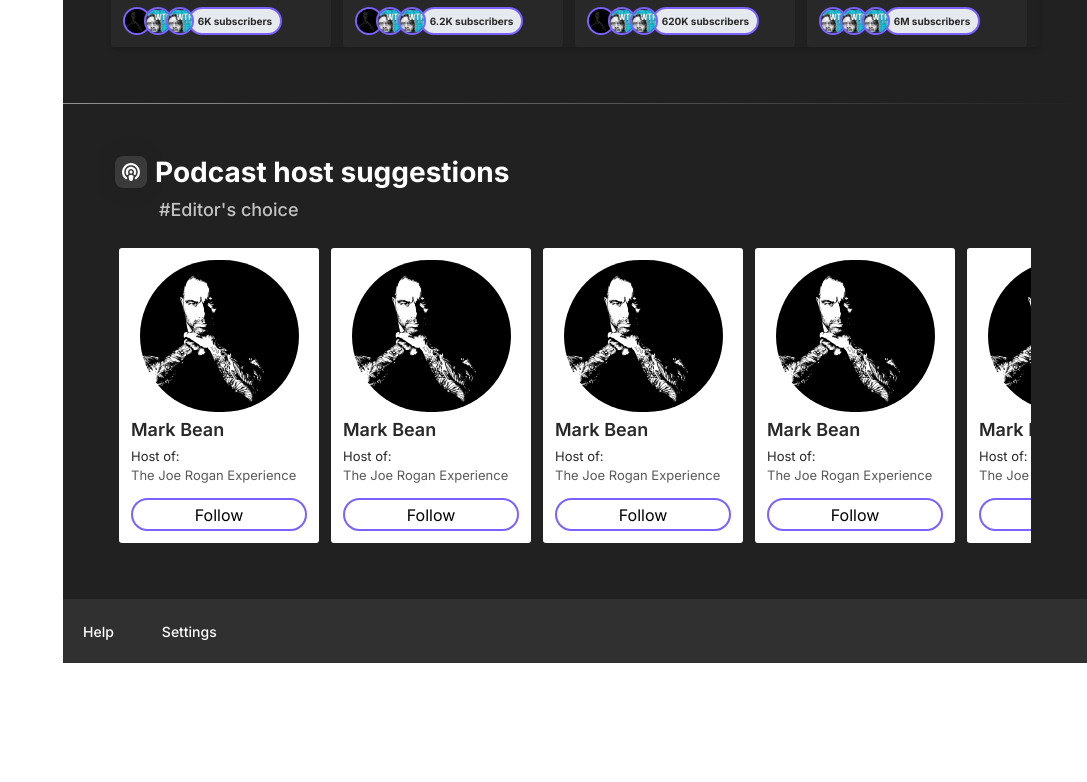
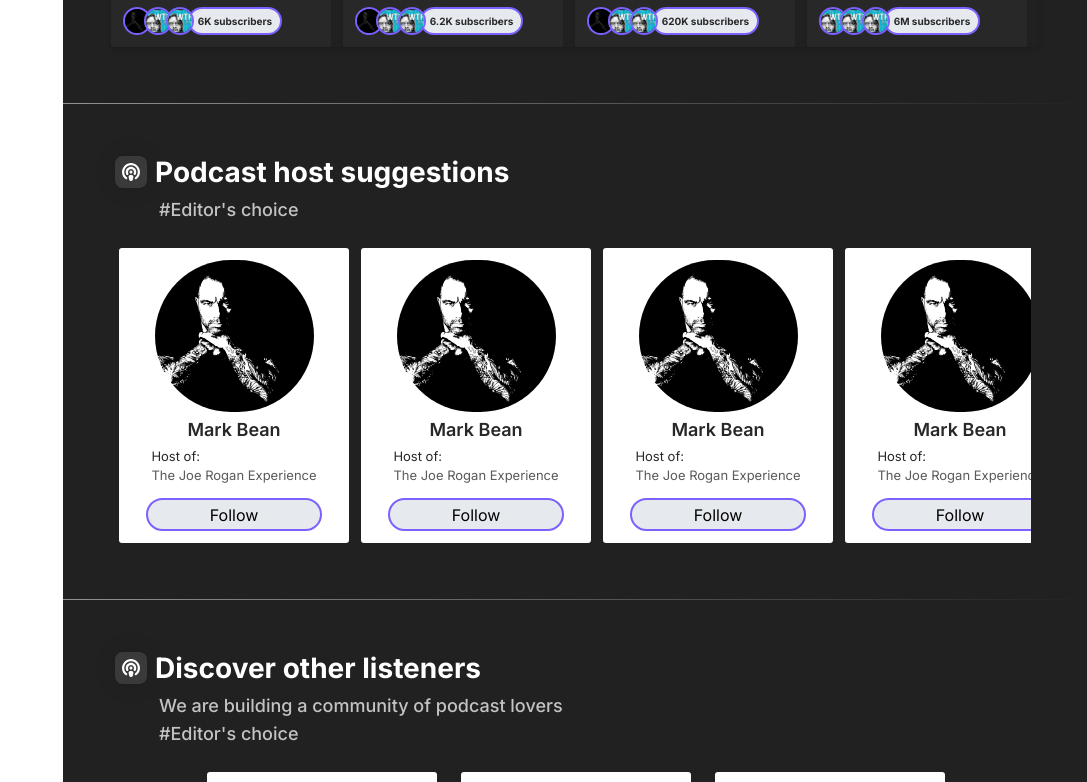
Before and after one commit to lennyAiko/wokpa, a Next.js app: page / in a window 1280 px wide. Shown: the part 1835-2617 px from the top of the page, without its empty margins (193-1280 px from the left). Before the commit the page ends 2498 px from the top, so only its background shows below. Built offline with nearby package versions, Linux system fonts and the light colour scheme.

Commit message:
feat: implement discover listeners

```diff
--- a/src/app/page.tsx
+++ b/src/app/page.tsx
@@ -1,5 +1,5 @@
 import TopCard from "@/components/dashboard/TopCard"
-import { TopCategoriesData, TopPodcastsData, LatestEpisodesData, MadeForYouData, PopularCardData, HostSuggestionData } from "@/utils/data"
+import { TopCategoriesData, TopPodcastsData, LatestEpisodesData, MadeForYouData, PopularCardData, HostSuggestionData, OtherListenersData } from "@/utils/data"
 import TopCategories from "@/components/dashboard/TopCategories"
 import LatestEpisodes from "@/components/dashboard/LatestEpisodes"
 import LatestEpisodesList from "@/components/dashboard/LatestEpisodesList"
@@ -199,11 +199,14 @@ export default function Home() {
         <div className="flex gap-3 items-center m-6 overflow-x-scroll">
           {
             HostSuggestionData.map(data => (
-              <div className="flex flex-col rounded-[3px] p-3 bg-white w-[230px] h-[295px]">
-                <img src={data.img} alt="" className="rounded-full w-[159px] h-[159px] object-cover mx-auto" />
-                <span className="font-semibold text-lg my-1 text-[#282828] truncate">{data.title}</span>
-                <span className="font-normal text-[13px] text-[#282828]">Host of: <br/> <span className="text-[#5A5A5A] truncate">{data.podcastName}</span></span>
-                <span className="mx-auto border-2 border-[#7B61FF] rounded-[60px] h-[35px] w-[176px] items-center flex justify-center mt-3">Follow</span>
+              <div className="flex flex-col rounded-[3px] shrink-0 p-3 bg-white w-[230px] h-[295px] items-center">
+                <img src={data.img} alt="" className="rounded-full w-[159px] h-[159px] object-cover" />
+
+                <span className="font-semibold text-lg my-1 text-[#282828] truncate mx-3">{data.title}</span>
+
+                <span className="font-normal text-[13px] text-[#282828] mx-3">Host of: <br/> <span className="text-[#5A5A5A] truncate">{data.podcastName}</span></span>
+
+                <span className="mx-auto border-2 border-[#7B61FF] rounded-[60px] h-[35px] w-[176px] items-center flex justify-center mt-3 bg-[#E6EAEE]">Follow</span>
               </div>
             ))
           }
@@ -211,6 +214,41 @@ export default function Home() {
 
       </div>
 
+      <div className='h-[1px] bg-gradient-to-r from-[#D9D9D99C] to-[#D9D9D900] my-3 w-full mt-8'></div>
+
+      <div className="m-8 flex flex-col">
+
+        <div className="flex flex-col items-start">
+          <div className="flex items-center -mb-3">
+            <img src="/dashboard-main/topcategories.svg" alt="latest episodes" className="-mr-3" />
+            <span className="text-white font-bold text-[28px]">Discover other listeners</span>
+          </div>
+          <span className="text-[#C3C3C3] font-medium text-lg ml-16">We are building a community of podcast lovers</span>
+          <span className="text-[#C3C3C3] font-medium text-lg ml-16">#Editor's choice</span>
+        </div>
+
+         <div className="flex gap-6 items-center my-6 mx-28 w-[90%] flex-wrap">
+          {
+            OtherListenersData.map(data => (
+              <div className="flex flex-col rounded-[3px] shrink-0 p-3 bg-white w-[230px] h-[295px] items-center">
+                <img src={data.img} alt="" className="rounded-full w-[159px] h-[159px] object-cover mx-auto" />
+
+                <span className="font-semibold text-lg my-1 text-[#282828] truncate mx-3">{data.title}</span>
+
+                <span className="font-normal text-[11px] text-[#282828] mx-3">Suggested for you</span>
+
+                <span className="font-normal text-[13px] text-[#282828] mx-3">Member since {data.date}</span>
+
+                <span className="mx-auto border-2 border-[#7B61FF] rounded-[60px] h-[35px] w-[176px] items-center flex justify-center mt-3 bg-[#E6EAEE]">Follow</span>
+              </div>
+            ))
+          }
+        </div>
+
+        <span className="my-6 mx-auto text-white font-medium text-[15px] bg-[#2C2C2C] h-[46px] items-center flex justify-center w-[85%]">Load more</span>
+
+      </div>
+
     </main>
 
   )
--- a/src/components/dashboard/LatestEpisodes.tsx
+++ b/src/components/dashboard/LatestEpisodes.tsx
@@ -13,7 +13,7 @@ interface LatestEpisodesType {
 
 const LatestEpisodes: React.FC<LatestEpisodesType> = ({number, title, author, date, duration, likes, img, ...props}) => {
     return (
-        <div className="flex mb-4 gap-4 overflow-y-scroll">
+        <div className="flex mb-4 gap-4 overflow-y-scroll shrink-0">
 
             <span className="font-medium text-[13px] text-white">{TwoDigits(number)}</span>
 
--- a/src/utils/data.ts
+++ b/src/utils/data.ts
@@ -431,3 +431,47 @@ export const HostSuggestionData = [
         podcastName: "The Joe Rogan Experience"
     },
 ]
+
+export const OtherListenersData = [
+    {
+        title: "Sarah Leah",
+        date: "May 4, 2022",
+        img: "/dashboard-main/joe.svg"
+    },    {
+        title: "Sarah Leah",
+        date: "May 4, 2022",
+        img: "/dashboard-main/joe.svg"
+    },   {
+        title: "Sarah Leah",
+        date: "May 4, 2022",
+        img: "/dashboard-main/joe.svg"
+    },   {
+        title: "Sarah Leah",
+        date: "May 4, 2022",
+        img: "/dashboard-main/joe.svg"
+    },   {
+        title: "Sarah Leah",
+        date: "May 4, 2022",
+        img: "/dashboard-main/joe.svg"
+    },   {
+        title: "Sarah Leah",
+        date: "May 4, 2022",
+        img: "/dashboard-main/joe.svg"
+    },   {
+        title: "Sarah Leah",
+        date: "May 4, 2022",
+        img: "/dashboard-main/joe.svg"
+    },   {
+        title: "Sarah Leah",
+        date: "May 4, 2022",
+        img: "/dashboard-main/joe.svg"
+    },   {
+        title: "Sarah Leah",
+        date: "May 4, 2022",
+        img: "/dashboard-main/joe.svg"
+    },{
+        title: "Sarah Leah",
+        date: "May 4, 2022",
+        img: "/dashboard-main/joe.svg"
+    }
+]
```
